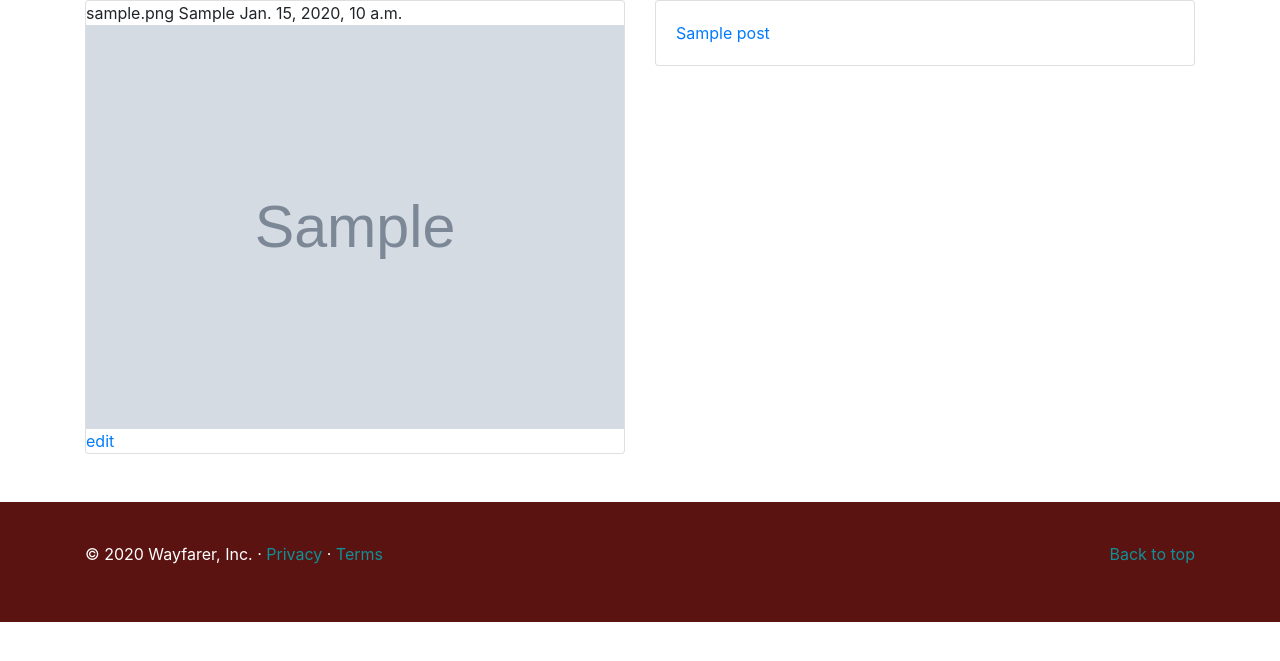
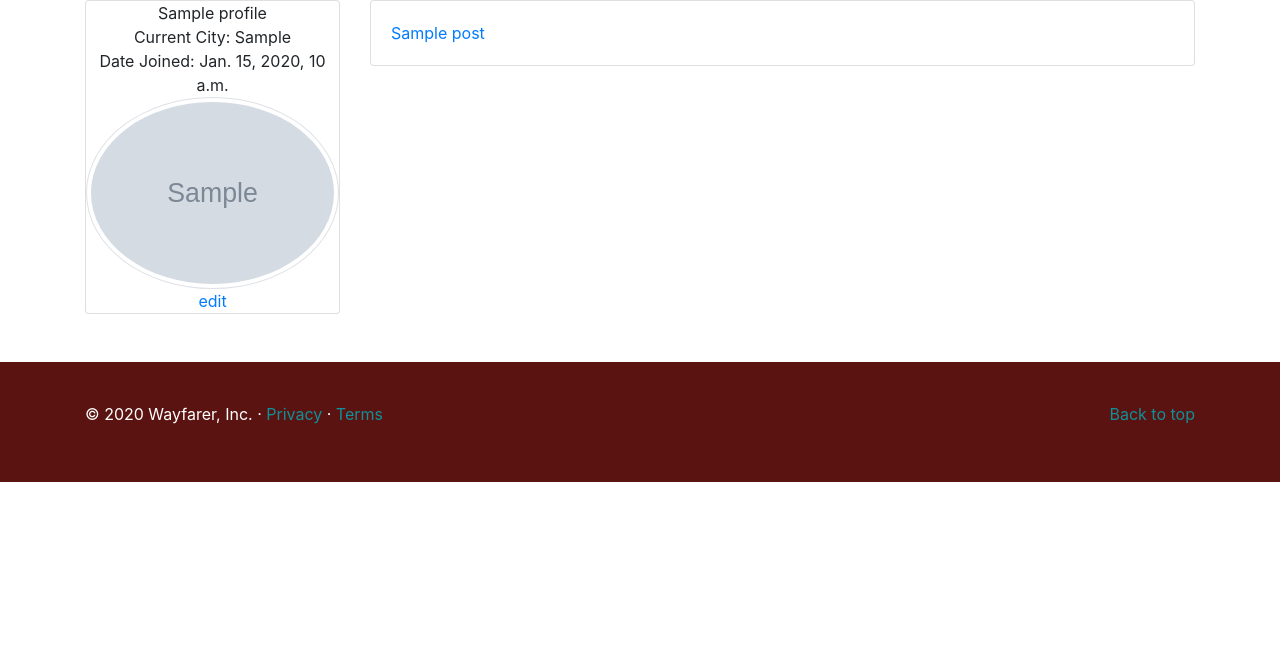
Before and after one commit to gabtorre/wayfarer, a Django app: page /profile/ in a window 1280 px wide. Shown: the part 72-733 px from the top of the page. Run offline with Django 3.2, Linux system fonts and the light colour scheme; a user stored in the database is signed in; tables that the repository leaves empty hold one stand-in row (values such as "Sample post"); grey boxes marked "Sample" are stand-in pictures; some libraries are stand-ins or nearby versions.

Commit message:
beginning of basic styling for profile page

```diff
--- a/main_app/models.py
+++ b/main_app/models.py
@@ -10,7 +10,7 @@ class Profile(models.Model):
     name = models.CharField(max_length=50)
     city = models.CharField(max_length=50)
     user = models.OneToOneField(User, on_delete=(models.CASCADE))
-    image = models.ImageField(null=True, blank=True, upload_to = 'images', default = 'images/default.jpg')
+    image = models.ImageField(null=True, blank=True, upload_to = 'images', default = 'images/default.png')
 
     def __str__(self):
         return self.user.username
--- a/main_app/templates/account/profile.html
+++ b/main_app/templates/account/profile.html
@@ -6,13 +6,23 @@
 
 <div class="container">
     <div class="row">
-        <div class="col">
+        <div class="col-10">
+
+        </div>
+    </div>
+</div>
+
+<!-- user info card -->
+<div class="container">
+    <div class="row">
+        <div class="col-3 text-center">
             <div class="card">
-                {{user.name}}
-                {{user.profile.image}}
-                {{user.profile.city}}
-                {{user.date_joined}}
-                <img src="{{ user.profile.image.url }}" alt="">
+                {{user.profile.name}}
+                <br>
+                Current City: {{user.profile.city}}
+                <br>
+                Date Joined: {{user.date_joined}}
+                <img class="img-thumbnail rounded-circle z-depth-2" alt="100x100" src="{{ user.profile.image.url }}"  data-holder-rendered="true">
                 <a href="{% url 'profile_edit' %}">edit</a>
             </div>
         </div>
```
